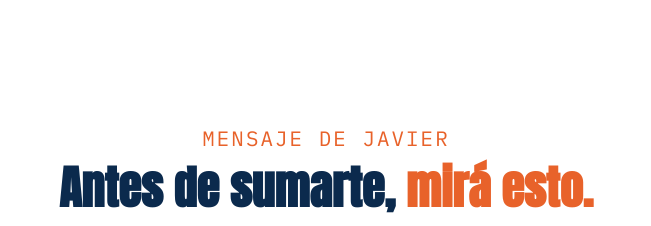
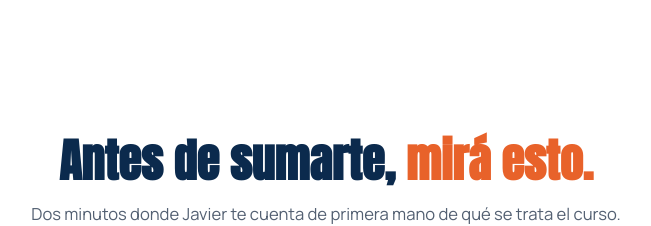
Before and after one commit to Fosisahian/Rivero-comex0, a React (Vite) app: page / in a window 1280 px wide. Shown: the part 840-1066 px from the top of the page, without its empty margins (314-965 px from the left). Built offline with nearby package versions, Linux system fonts and the light colour scheme.

Commit message:
act video

```diff
--- a/src/App.jsx
+++ b/src/App.jsx
@@ -178,7 +178,7 @@ export default function App() {
       <section className="block video-section" id="video">
         <div className="container video-wrap">
           <div className="section-head video-head">
-            <div className="eyebrow">Mensaje de Javier</div>
+            <div className="eyebrow"></div>
             <h2>Antes de sumarte, <span className="accent">mirá esto.</span></h2>
             <p>Dos minutos donde Javier te cuenta de primera mano de qué se trata el curso.</p>
           </div>
@@ -187,10 +187,10 @@ export default function App() {
               controls
               playsInline
               preload="metadata"
-              poster="/video/vsl-poster.jpg"
+              poster="public/video/vsl-poster.jpg"
               className="video-el"
             >
-              <source src="/video/vsl-javier.mp4" type="video/mp4" />
+              <source src="public/video/vsl-javier.mp4" type="video/mp4" />
             </video>
           </div>
         </div>
```
